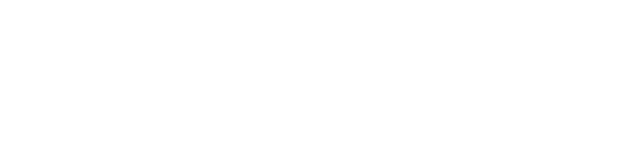
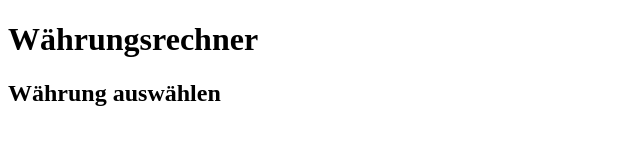
Before and after one commit to jamiroschenk/LB02_m288, a plain HTML site: page index.html in a window 1280 px wide. Shown: the whole page, without its empty margins (0-640 px from the left). Drawn offline with Linux system fonts and the light colour scheme.

Commit message:
akutalisiert

```diff
--- a/index.html
+++ b/index.html
@@ -2,4 +2,13 @@
 <head>
     <meta charset="utf-8">
     <title>Währungsrechner</title>
+    <link rel=stylesheet" href="style.css">
+    <link rel="javascript" href="main.java">
+    <link rel="icon" type="image/x-icon" href="./münze.png">
 </head>
+<main>
+    <header>
+        <h1>Währungsrechner</h1>
+        <h2>Währung auswählen</h2>
+    </header>
+</main>
--- a/style.css
+++ b/style.css
@@ -0,0 +1,4 @@
+{
+h1: fontsize: 100pt
+
+}
```
Also changed, not shown: münze.png (added).
